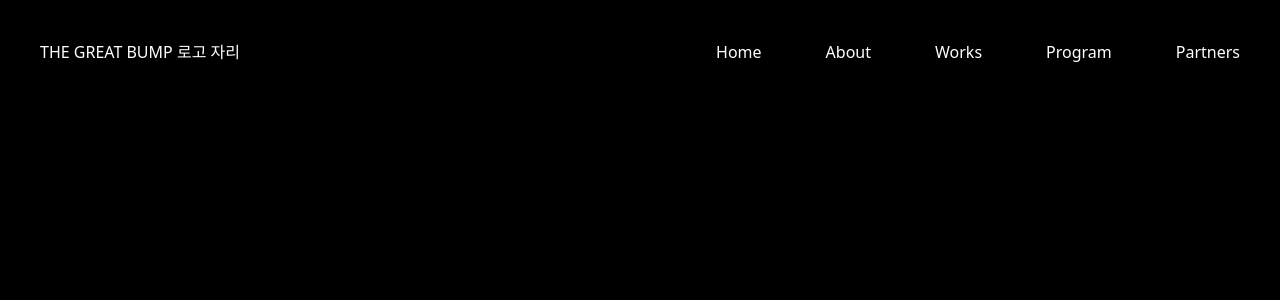
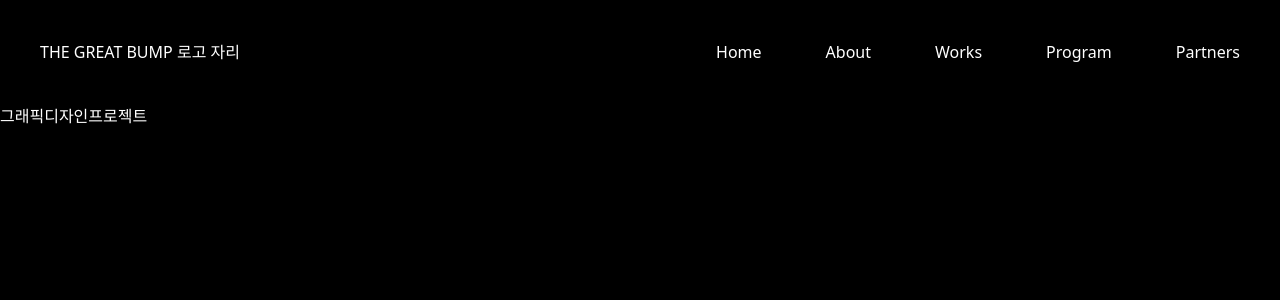
Before and after one commit to pyungjae9492/snu-design-week-2023, a Next.js app: page /works in a window 1280 px wide. Shown: the top 300 px of the page. Built offline with nearby package versions, Linux system fonts and the light colour scheme; no server answers; what @react-icons/all-files, notion-utils would draw is missing.

Commit message:
Fix misc

```diff
--- a/containers/works/fragments/MenuExplanation.tsx
+++ b/containers/works/fragments/MenuExplanation.tsx
@@ -1,7 +1,7 @@
 export const MenuExplanation = () => {
   return (
     <div>
-      <p>그래픽디자인프로젝트</p>
+      <p className="text-white">그래픽디자인프로젝트</p>
       <div>
         <p>지도교수 | 배민기</p>
         <p>Advisor | Bae Minkee</p>
```
